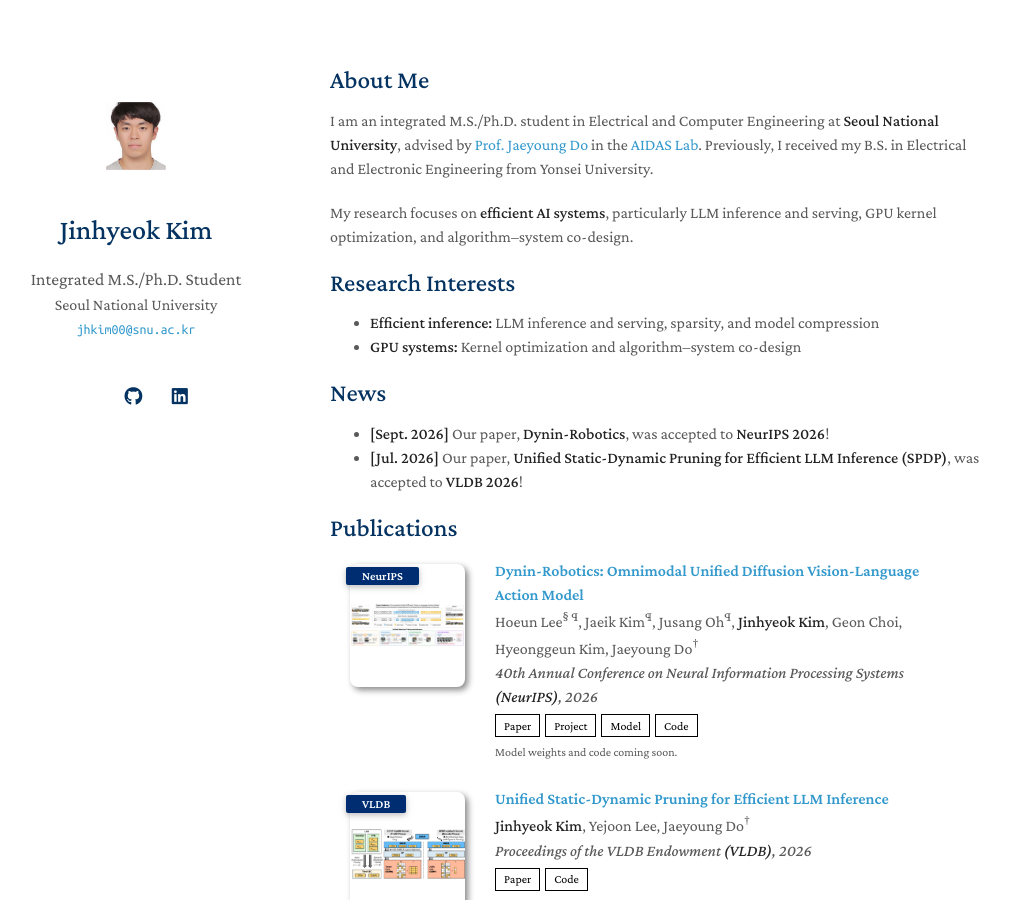
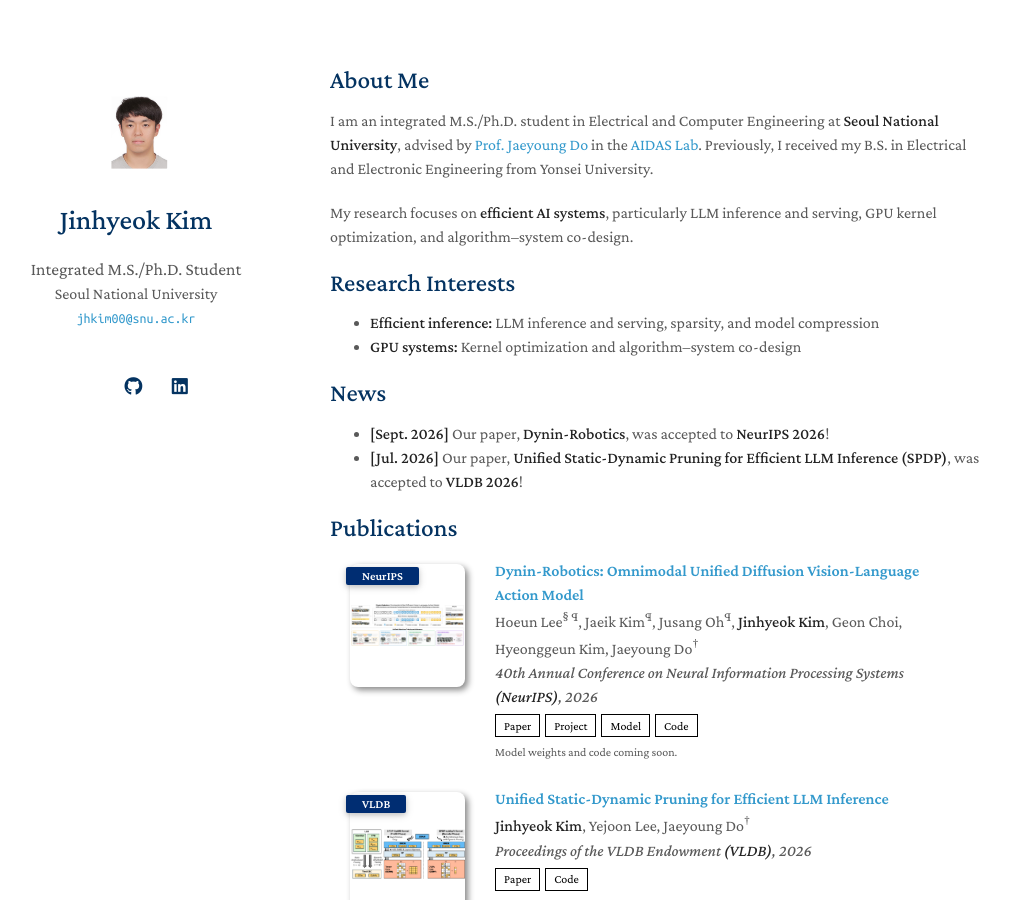
Before and after one commit to quaternior/quaternior.github.io, a Jekyll site: the page built from index.md, in a window 1280 px wide and 900 px high. Shown: the whole window, without its empty margins (140-1150 px from the left). Built offline with Jekyll 4.4.1, drawn with Linux system fonts in a browser that asks for light colours; a style sheet for code colours, icons or effects is not loaded; our own code applies the rules of GitHub Pages for plain Markdown files.

Commit message:
Use owner-provided edited portrait unchanged

```diff
--- a/_layouts/homepage.html
+++ b/_layouts/homepage.html
@@ -47,7 +47,7 @@
       <header>
 
         {% if site.avatar %}
-        <span class="image avatar"><img src="{{ site.avatar }}" alt="Jinhyeok Kim" width="720" height="720" /></span>
+        <span class="image avatar"><img src="{{ site.avatar }}" alt="Jinhyeok Kim" width="770" height="695" /></span>
         {% endif %}
 
         <h1>{{ site.title }}</h1>
```
Also changed, not shown: README.md, assets/portrait.png.
